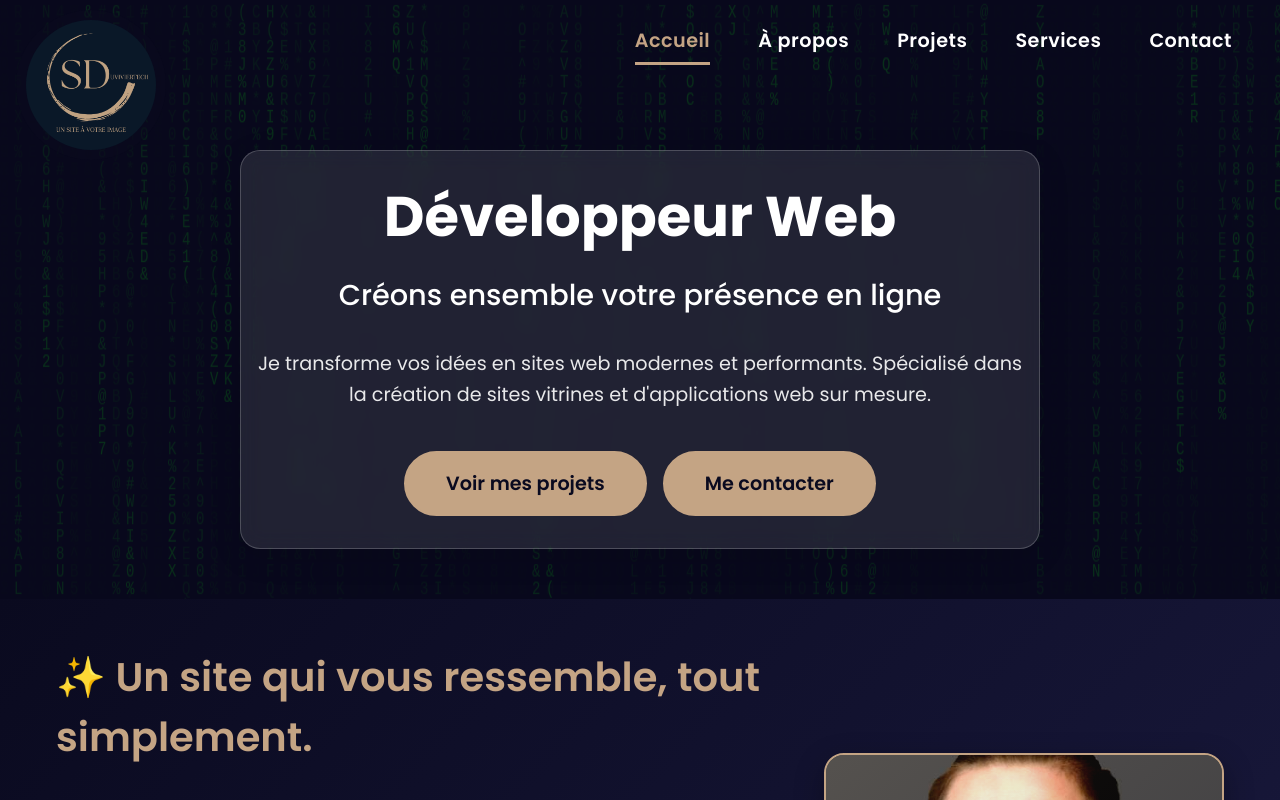
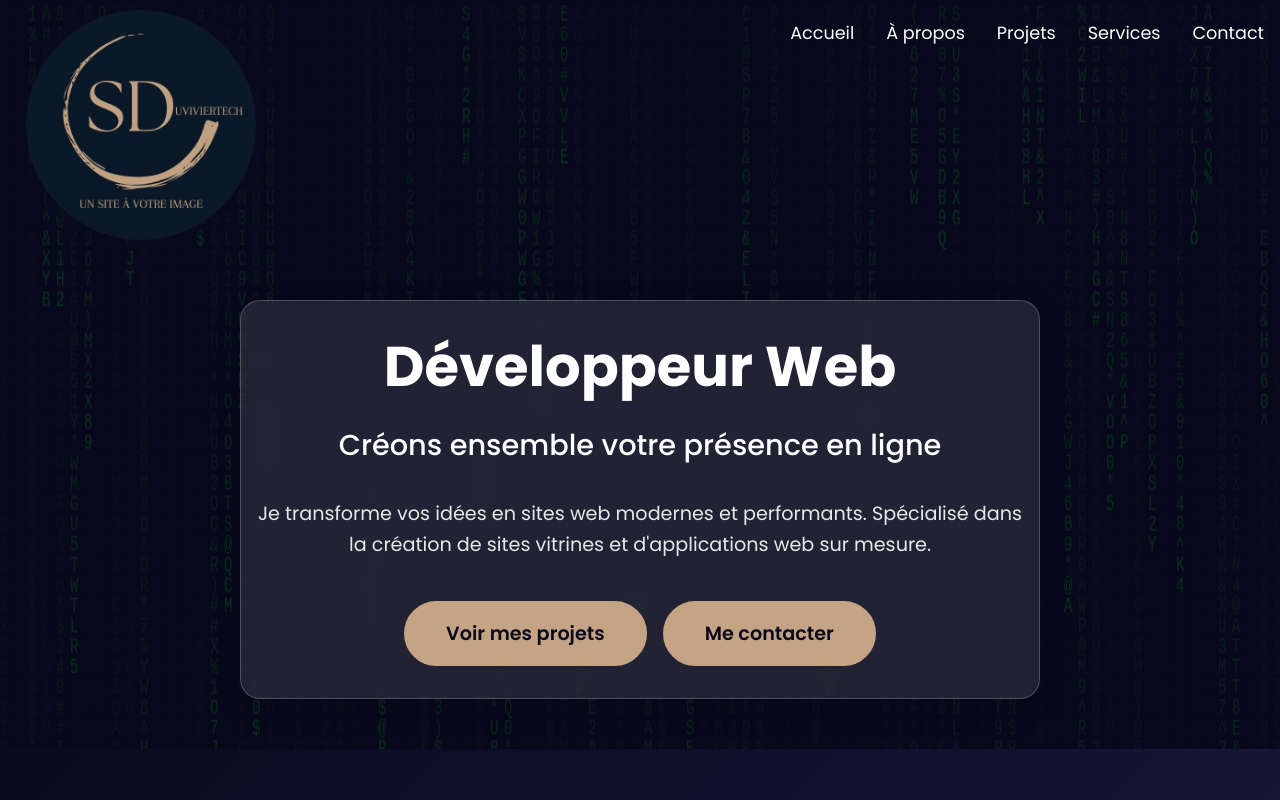
Before and after one commit to YoDaMned59/SDuvivierTech, a React (Create React App) app: page / in a window 1280 px wide. Shown: the top 800 px of the page. Built offline with nearby package versions, Linux system fonts and the light colour scheme.

Commit message:
fix: ajustement de la navigation et du logo pour une meilleure présentation

```diff
--- a/src/styles/main.scss
+++ b/src/styles/main.scss
@@ -38,15 +38,13 @@ body {
   left: 0;
   right: 0;
   z-index: 1000;
-  padding: 0;
-  transition: all 0.3s ease;
   background: transparent;
   width: 100%;
 
   &--scrolled {
     background: rgba($background-dark, 0.95);
     backdrop-filter: blur(10px);
-    box-shadow: 0 4px 30px rgba(0, 0, 0, 0.1);
+    box-shadow: 0 2px 10px rgba(0, 0, 0, 0.1);
   }
 
   &__container {
@@ -55,41 +53,32 @@ body {
     padding: 0 1rem;
     display: flex;
     justify-content: space-between;
-    align-items: center;
-    height: 80px;
+    align-items: flex-start;
+    height: 160px;
     position: relative;
   }
 
   &__logo {
-    display: flex;
-    align-items: center;
-    text-decoration: none;
-    z-index: 1001;
-    position: absolute;
-    top: 0;
-    left: 1rem;
-
     img {
-      height: 150px;
+      height: 250px;
       width: auto;
       transition: transform 0.3s ease;
-      margin-top: 10px;
+      margin-top: 0;
       border-radius: 50%;
       background: rgba($background-dark, 0.5);
       padding: 10px;
+      object-fit: contain;
+
+      @media (max-width: 1024px) {
+        height: 140px;
+      }
 
       @media (max-width: 768px) {
         height: 120px;
-        padding: 8px;
       }
 
       @media (max-width: 480px) {
         height: 100px;
-        padding: 6px;
-      }
-
-      &:hover {
-        transform: scale(1.05);
       }
     }
   }
@@ -104,15 +93,8 @@ body {
     border: none;
     cursor: pointer;
     padding: 0;
-    z-index: 1001;
-    position: absolute;
-    right: 2rem;
-    top: 50%;
-    transform: translateY(-50%);
-
-    &:focus {
-      outline: none;
-    }
+    z-index: 2000;
+    margin-left: auto;
 
     div {
       width: 2rem;
@@ -120,53 +102,39 @@ body {
       background: $text-gold;
       border-radius: 10px;
       transition: all 0.3s ease;
-      position: relative;
       transform-origin: 1px;
     }
+
+    &.active {
+      div {
+        &:first-child {
+          transform: rotate(45deg);
+        }
+        &:nth-child(2) {
+          opacity: 0;
+        }
+        &:last-child {
+          transform: rotate(-45deg);
+        }
+      }
+    }
   }
 
   &__links {
+    display: flex;
+    gap: 2rem;
     margin-left: auto;
-    display: flex;
-    gap: 3rem;
-    padding-right: 2rem;
-  }
-
-  &__link {
-    color: $text-light;
-    text-decoration: none;
-    font-size: 1.2rem;
-    font-weight: 600;
-    padding: 0.5rem 0;
-    position: relative;
-    transition: all 0.3s ease;
-    letter-spacing: 0.5px;
-
-    &::after {
-      content: '';
-      position: absolute;
-      bottom: -2px;
-      left: 0;
-      width: 0;
-      height: 3px;
-      background: $text-gold;
-      transition: width 0.3s ease;
-    }
-
-    &:hover {
-      color: $text-gold;
-      transform: translateY(-2px);
-
-      &::after {
-        width: 100%;
-      }
-    }
-
-    &--active {
-      color: $text-gold;
-
-      &::after {
-        width: 100%;
+    align-items: center;
+    margin-top: 20px;
+
+    a {
+      color: $text-light;
+      text-decoration: none;
+      font-size: 1.1rem;
+      transition: color 0.3s ease;
+
+      &:hover {
+        color: $text-gold;
       }
     }
   }
@@ -177,67 +145,34 @@ body {
     background: rgba($background-dark, 0.95);
     backdrop-filter: blur(10px);
 
-    &__container {
-      padding: 0.5rem 1rem;
-    }
-
-    &__logo {
-      img {
-        height: 150px;
-      }
-    }
-
     &__burger {
       display: flex;
     }
 
     &__links {
+      margin-top: 0;
       position: fixed;
       top: 0;
       right: -100%;
       height: 100vh;
       width: 100%;
-      max-width: 300px;
       background: rgba($background-dark, 0.98);
       backdrop-filter: blur(10px);
       flex-direction: column;
       justify-content: center;
       align-items: center;
-      gap: 2rem;
-      padding: 2rem;
-      transition: right 0.3s ease;
-      margin: 0;
+      transition: 0.3s ease-in-out;
       padding-top: 80px;
 
       &.active {
         right: 0;
       }
-    }
-  }
-
-  .navigation__burger.active {
-    div {
-      &:first-child {
-        transform: rotate(45deg);
-      }
-      &:nth-child(2) {
-        opacity: 0;
-      }
-      &:last-child {
-        transform: rotate(-45deg);
-      }
-    }
-  }
-
-  .hero-container,
-  .projects-page,
-  .services-page,
-  .contact-page,
-  .about-page,
-  .realisations-page {
-    padding-top: 120px;
-    padding-bottom: 50px;
-    min-height: auto;
+
+      a {
+        font-size: 1.5rem;
+        padding: 1rem;
+      }
+    }
   }
 }
 
@@ -245,7 +180,7 @@ body {
   .navigation {
     &__logo {
       img {
-        height: 120px;
+        height: 140px;
       }
     }
 
@@ -426,7 +361,7 @@ body {
   align-items: center;
   justify-content: center;
   padding: 2rem 1rem;
-  padding-top: 150px;
+  padding-top: 300px;
   padding-bottom: 50px;
   overflow: hidden;
   background: $background-dark;
```
